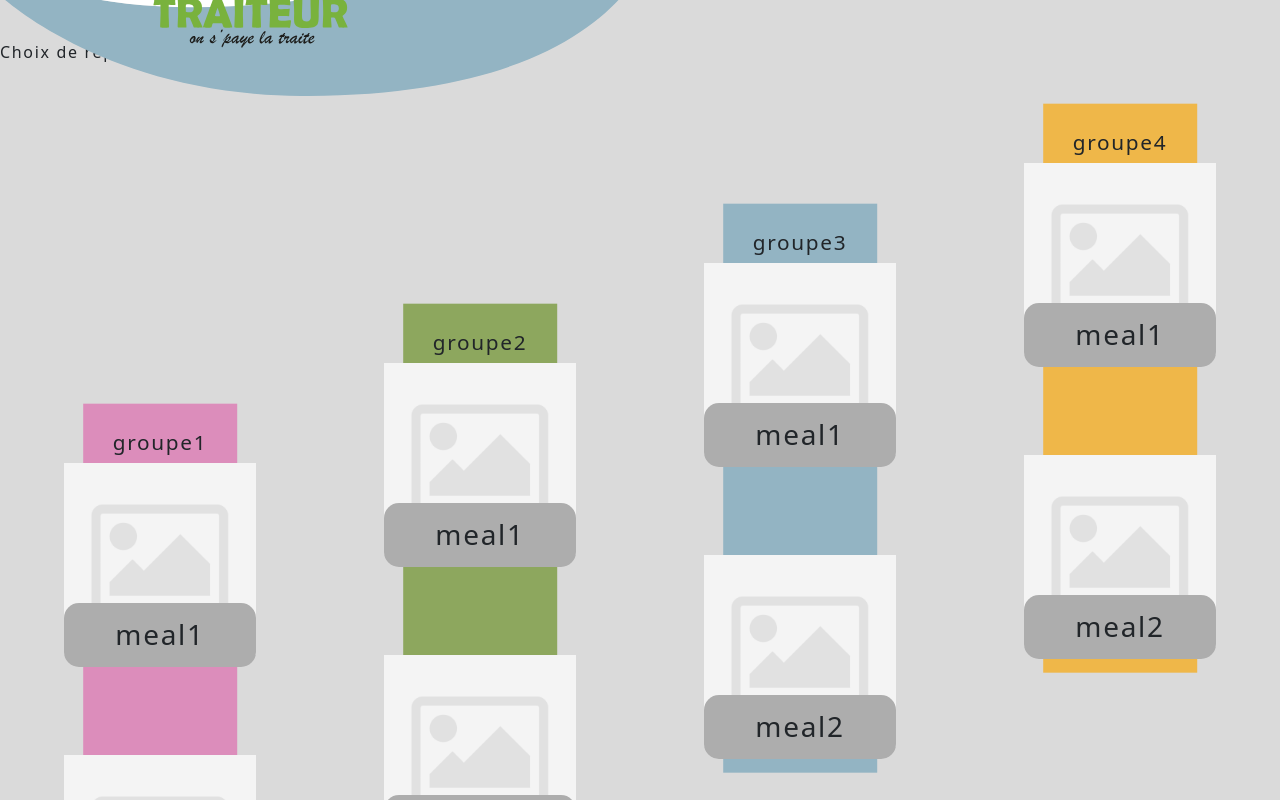
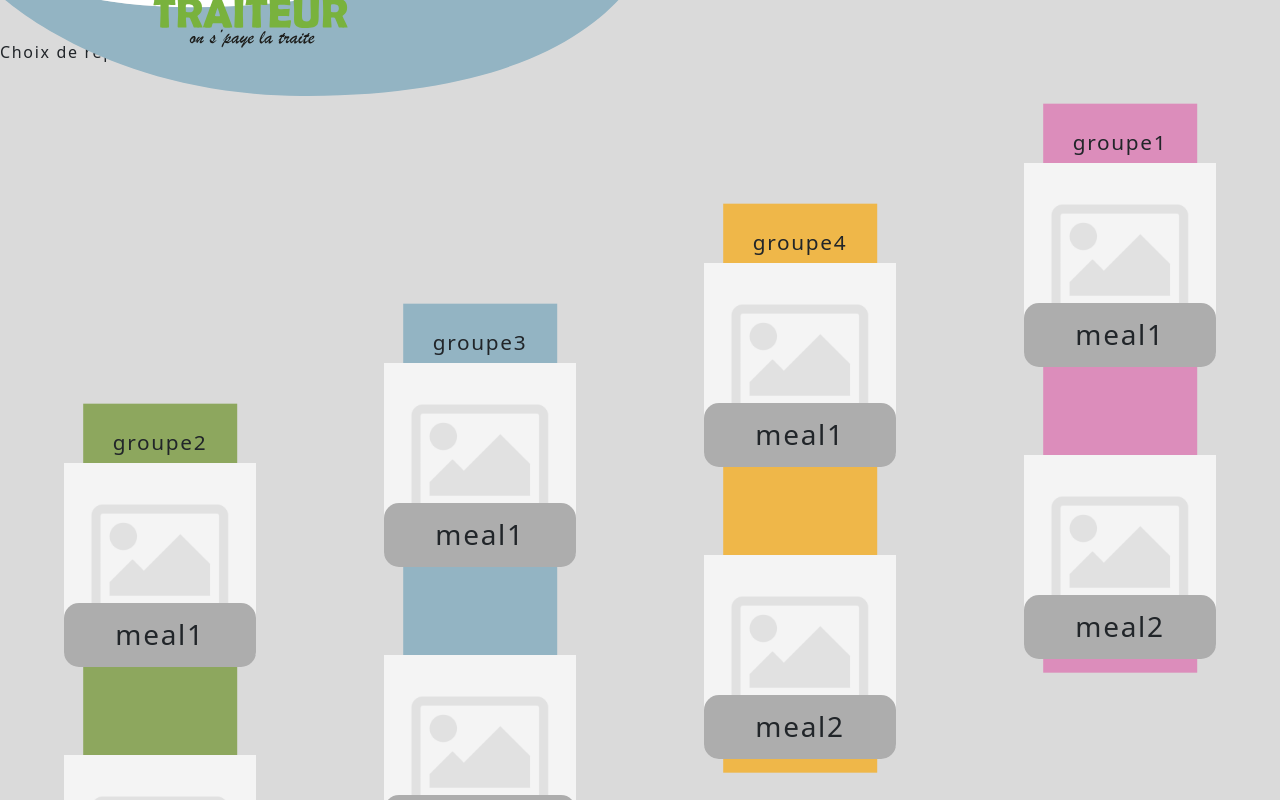
Before and after one commit to Kebrouh/cagiotti, a Vue app: page /#/ in a window 1280 px wide. Shown: the part 260-1060 px from the top of the page. Built offline with nearby package versions, Linux system fonts and the light colour scheme.

Commit message:
feature-gridMeal-posDynamic

```diff
--- a/src/assets/scss/components/grid-meal/grid-meal.scss
+++ b/src/assets/scss/components/grid-meal/grid-meal.scss
@@ -13,14 +13,11 @@
         padding: 50px 0;
         width: 100%;
 
+
         &>.groupe1{
             position: relative;
             width: 15%;
-            margin-top: 300px;
             z-index: 10;
-
-            //temporaire !!!
-            // background-color: cadetblue;
 
             &::after{
                 display: block;
@@ -96,11 +93,7 @@
         &>.groupe2{
             position: relative;
             width: 15%;
-            margin-top: 200px;
             z-index: 10;
-
-            //temporaire !!!
-            // background-color: coral;
 
             &::after{
                 display: block;
@@ -176,11 +169,7 @@
         &>.groupe3{
             position: relative;
             width: 15%;
-            margin-top: 100px;
             z-index: 10;
-
-            //temporaire !!!
-            // background-color: cadetblue;
 
             &::after{
                 display: block;
@@ -256,11 +245,7 @@
         &>.groupe4{
             position: relative;
             width: 15%;
-            margin-top: 0;
             z-index: 10;
-
-            //temporaire !!!
-            // background-color: coral;
 
             &::after{
                 display: block;
@@ -341,56 +326,72 @@
 .grid-0{
     &>.groupe1{
         order: 1;
+        margin-top: 300px;
     }
     &>.groupe2{
         order: 2;
+        margin-top: 200px;
     }
     &>.groupe3{
         order: 3;
+        margin-top: 100px;
     }
     &>.groupe4{
         order: 4;
+        margin-top: 0;
     }
 }
 .grid-1{
     &>.groupe1{
         order: 4;
+        margin-top: 0;
     }
     &>.groupe2{
         order: 1;
+        margin-top: 300px;
     }
     &>.groupe3{
         order: 2;
+        margin-top: 200px;
     }
     &>.groupe4{
         order: 3;
+        margin-top: 100px;
     }
 }
 .grid-2{
     &>.groupe1{
         order: 3;
+        margin-top: 100px;
     }
     &>.groupe2{
         order: 4;
+        margin-top: 0;
     }
     &>.groupe3{
         order: 1;
+        margin-top: 300px;
     }
     &>.groupe4{
         order: 2;
+        margin-top: 200px;
     }
 }
 .grid-3{
     &>.groupe1{
         order: 2;
+        margin-top: 200px;
     }
     &>.groupe2{
         order: 3;
+        margin-top: 100px;
     }
     &>.groupe3{
         order: 4;
+        margin-top: 0;
     }
     &>.groupe4{
         order: 1;
+        margin-top: 300px;
     }
 }
--- a/src/components/AffichageData/AffichageGridMeal.vue
+++ b/src/components/AffichageData/AffichageGridMeal.vue
@@ -1,11 +1,11 @@
 <script setup>
-    import { ref, computed } from 'vue';
+    import { computed } from 'vue';
     import { DateTime } from "luxon";
 
     //DATE STUFF HERE
 
     // Store the launch date as a DateTime instance
-    const launchDate = DateTime.fromISO('2023-08-01')
+    const launchDate = DateTime.fromISO('2023-08-21')
 
     // Get the current date and time as a DateTime instance
     const currentDate = DateTime.local();
@@ -31,7 +31,9 @@
 <!-- truc a installer sur les autres postes : npm install --save luxon -->
 <!-- faire que la class de grid glob décide de l'order des groupes
         ex: grid-0 = 1 2 3 4
-            grid-1 = 2 3 4 1 etc.. -->
+            grid-1 = 2 3 4 1 etc..
+
+            a changer dans pemana 430 3330-->
 
 <template>
 
@@ -39,12 +41,6 @@
         <div class="wrapInfo">
             <p>Choix de repas selon le vendredi du mois à venir</p>
         </div>
-
-        <!-- temp -->
-        <!-- <div>
-            Today is {{ currentDayOfWeek }}
-            Today is {{ currentNumOfWeek }}
-        </div> -->
 
         <div class="grid" :class="getClassNumber">
             <div class="groupe1">
```
